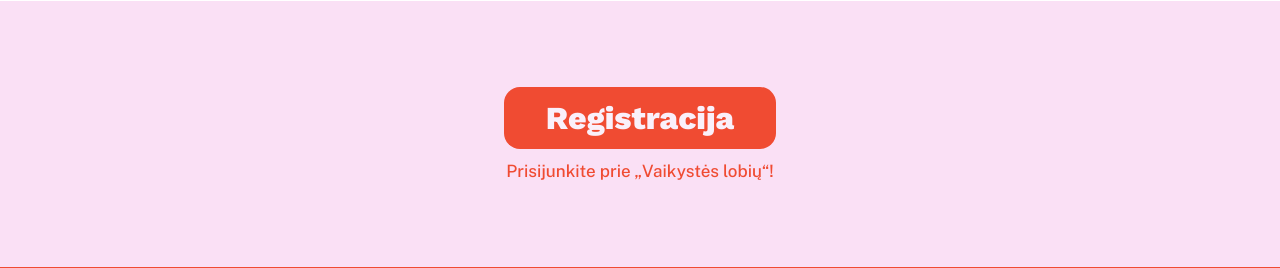
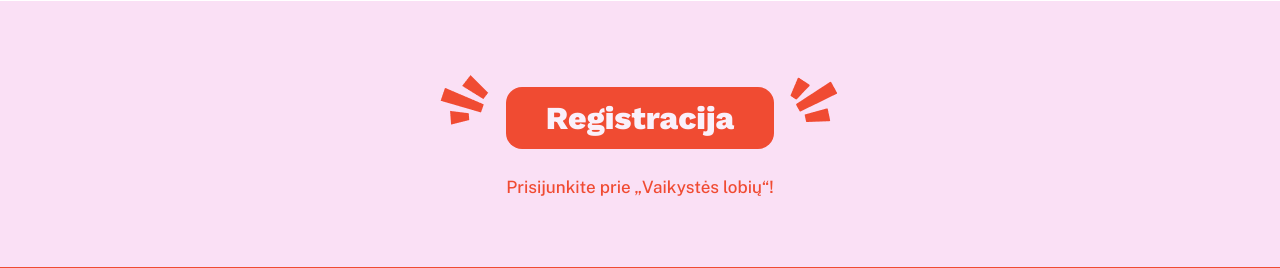
Before and after one commit to Balikas4/vaikystes_lobiai, a Django app: page /apie-mus/ in a window 1280 px wide. Shown: the part 1070-1338 px from the top of the page. Run offline with Django 5.2, Linux system fonts and the light colour scheme; data that the repository does not hold is empty; some libraries are stand-ins or nearby versions.

Commit message:
edit: css, html

```diff
--- a/vaikystes_lobiai/core/static/css/style.css
+++ b/vaikystes_lobiai/core/static/css/style.css
@@ -237,10 +237,10 @@ footer {
 }
 
 .registracija-button {
+    flex-shrink: 0; /* Prevents the button from shrinking */
     background-color: #F04B32;
     color: #FAF0FA;
     padding: 12px 40px;
-    margin: 0px 54px;
     border-radius: 16px;
     font-family: 'Work Sans', sans-serif;
     font-weight: 800;
@@ -1323,13 +1323,24 @@ nav {
     box-shadow: 0 4px 8px rgba(0, 0, 0, 0.1);
     text-align: center;
 }
+.wing-container {
+    display: flex;
+    flex-direction: row;
+    justify-content: center;
+    align-items: center;
+}
+.left-wing, .right-wing {
+    height: 50px;
+    width: 50px;
+    padding: 4px 16px 40px 16px;
+}
 
 /* Style for images */
 .gallery-item-part img {
     width: 100%;
-    height: auto;
+    height: 100%; /* Stretch to cover the container height */
+    object-fit: cover; /* Maintains aspect ratio while filling the container */
     display: block;
-    border-bottom: 1px solid #ddd; /* Optional: Adds a border between the image and text */
 }
 
 /* Style for descriptions */
@@ -1802,6 +1813,7 @@ nav {
     }
     .vizija2, .vizija {
         padding: 14px 16px;
+        padding-bottom: 40px;
     }
 
     .misviz {
--- a/vaikystes_lobiai/core/templates/about.html
+++ b/vaikystes_lobiai/core/templates/about.html
@@ -118,7 +118,11 @@
 <div class="slight">
     <section class="hero-button">
         <div class="button-text">
-            <a href="{% url 'register'%}" class="registracija-button">Registracija</a>
+            <div class="wing-container">
+                <img src="{% static 'images/wing_left.png' %}" alt="Wing 1" class="left-wing">
+                <a href="{% url 'register'%}" class="registracija-button">Registracija</a>
+                <img src="{% static 'images/wing_right.png' %}" alt="Wing 2" class="right-wing">
+            </div>
             <p>Prisijunkite prie „Vaikystės lobių“!</p>
         </div>
     </section>
--- a/vaikystes_lobiai/core/templates/admissions.html
+++ b/vaikystes_lobiai/core/templates/admissions.html
@@ -147,7 +147,11 @@
 <div class="slight">
     <section class="hero-button">
         <div class="button-text">
-            <a href="{% url 'register'%}" class="registracija-button">Registracija</a>
+            <div class="wing-container">
+                <img src="{% static 'images/wing_left.png' %}" alt="Wing 1" class="left-wing">
+                <a href="{% url 'register'%}" class="registracija-button">Registracija</a>
+                <img src="{% static 'images/wing_right.png' %}" alt="Wing 2" class="right-wing">
+            </div>
             <p>Prisijunkite prie „Vaikystės lobių“!</p>
         </div>
     </section>
--- a/vaikystes_lobiai/core/templates/education.html
+++ b/vaikystes_lobiai/core/templates/education.html
@@ -111,7 +111,11 @@
 <div class="slight">
     <section class="hero-button">
         <div class="button-text">
-            <a href="{% url 'register'%}" class="registracija-button">Registracija</a>
+            <div class="wing-container">
+                <img src="{% static 'images/wing_left.png' %}" alt="Wing 1" class="left-wing">
+                <a href="{% url 'register'%}" class="registracija-button">Registracija</a>
+                <img src="{% static 'images/wing_right.png' %}" alt="Wing 2" class="right-wing">
+            </div>
             <p>Prisijunkite prie „Vaikystės lobių“!</p>
         </div>
     </section>
--- a/vaikystes_lobiai/core/templates/main.html
+++ b/vaikystes_lobiai/core/templates/main.html
@@ -101,7 +101,11 @@
 <div class="slight">
     <section class="hero-button">
         <div class="button-text">
-            <a href="{% url 'register'%}" class="registracija-button">Registracija</a>
+            <div class="wing-container">
+                <img src="{% static 'images/wing_left.png' %}" alt="Wing 1" class="left-wing">
+                <a href="{% url 'register'%}" class="registracija-button">Registracija</a>
+                <img src="{% static 'images/wing_right.png' %}" alt="Wing 2" class="right-wing">
+            </div>
             <p>Prisijunkite prie „Vaikystės lobių“!</p>
         </div>
     </section>
--- a/vaikystes_lobiai/core/templates/nutrition.html
+++ b/vaikystes_lobiai/core/templates/nutrition.html
@@ -74,7 +74,11 @@
 <div class="slight">
     <section class="hero-button">
         <div class="button-text">
-            <a href="{% url 'register'%}" class="registracija-button">Registracija</a>
+            <div class="wing-container">
+                <img src="{% static 'images/wing_left.png' %}" alt="Wing 1" class="left-wing">
+                <a href="{% url 'register'%}" class="registracija-button">Registracija</a>
+                <img src="{% static 'images/wing_right.png' %}" alt="Wing 2" class="right-wing">
+            </div>
             <p>Prisijunkite prie „Vaikystės lobių“!</p>
         </div>
     </section>
```
Also changed, not shown: vaikystes_lobiai/core/templates/gallery.html (+6 -2 lines), vaikystes_lobiai/core/static/images/wing_left.png (added), vaikystes_lobiai/core/static/images/wing_right.png (added).
